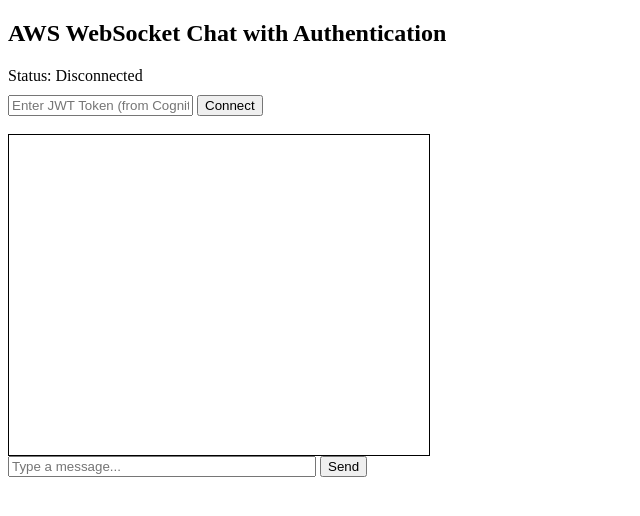
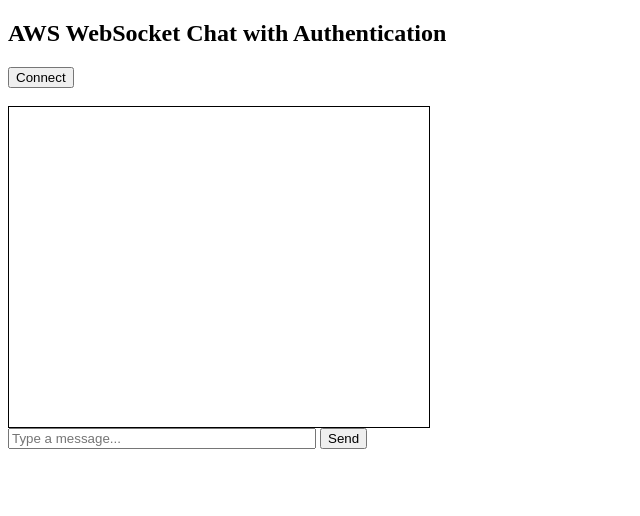
Before and after one commit to joshwatters/WebSocketOnePager, a plain HTML site: page index.html in a window 1280 px wide. Shown: the whole page, without its empty margins (0-640 px from the left). Drawn offline with Linux system fonts and the light colour scheme.

Commit message:
Update connection status display in index.html
Removed static disconnected status message from the UI.

```diff
--- a/index.html
+++ b/index.html
@@ -10,8 +10,7 @@
 </head>
 <body>
     <h2>AWS WebSocket Chat with Authentication</h2>
-    <div id="connect-status">Status: Disconnected</div>
-    <input type="text" id="token-input" placeholder="Enter JWT Token (from Cognito)">
+    <div id="connect-status"></div>
     <button onclick="connectWebSocket()">Connect</button>
     <br><br>
     <div id="chat-container"></div>
```
